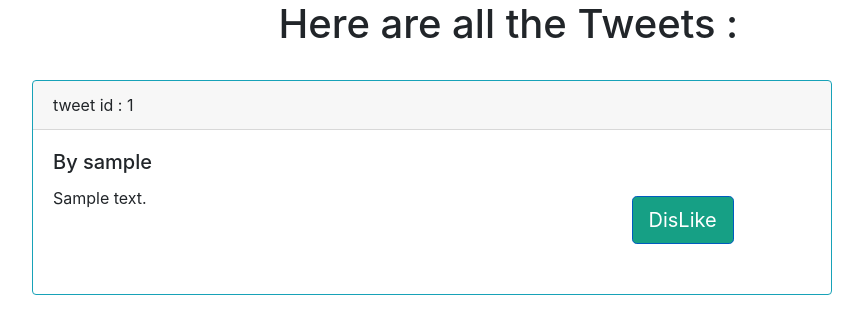
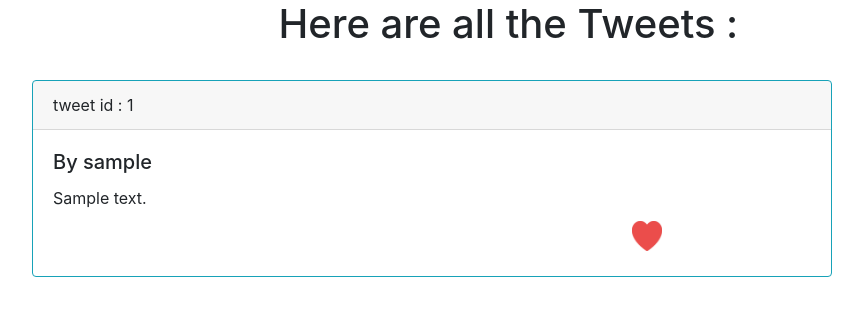
Before and after one commit to raphovitch/Hive, a Django app: page /first_app/all_tweets/ in a window 1280 px wide; the page is wider, and only the part inside the window is pictured. Shown: the part 86-420 px from the top of that part, without its empty margins (208-1071 px from the left). Run offline with Django 3.2, Linux system fonts and the light colour scheme; a user stored in the database is signed in; tables that the repository leaves empty hold one stand-in row (values such as "Sample post"); grey boxes marked "Sample" are stand-in pictures; parts of the project's set-up code (start-up, migrations or seed data) failed here and were passed over; some libraries are stand-ins or nearby versions.

Commit message:
put the heart for like and dislike button

```diff
--- a/hive/first_app/templates/all_tweets.html
+++ b/hive/first_app/templates/all_tweets.html
@@ -1,7 +1,7 @@
 {% extends 'base.html'%}
 {% block title %}Tweets{% endblock%}
 
-
+{% load staticfiles %}
 {% block content %}
 	<div style= "position:relative;right: -38%">
 	<h1>Here are all the Tweets : </h1>
@@ -26,12 +26,12 @@
 
 				{% if like %}
 					<div class="button-follow">
-						<a href="{% url 'first_app:dislike_tweet' tweet.id%}" class="btn btn-primary btn-lg active " role="button" aria-pressed="true">DisLike</a>
+						<a href="{% url 'first_app:dislike_tweet' tweet.id%}"> <img class ="like-button" src="{% static 'images/like_button.png' %}"> <role="button" aria-pressed="true"></a>
 					</div>
 
 				{% else %}
 					<div class="button-follow">
-						<a href="{% url 'first_app:like_tweet' tweet.id%}" class="btn btn-primary btn-lg active " role="button" aria-pressed="true">Like</a>
+						<a href="{% url 'first_app:like_tweet' tweet.id%}"> <img class ="like-button" src="{% static 'images/not_like_button.png' %}"> <role="button" aria-pressed="true"></a>
 					</div>
 
 				{% endif %}
--- a/hive/hive/static/css/styles.css
+++ b/hive/hive/static/css/styles.css
@@ -142,3 +142,17 @@
     max-height: 700px;
 
 }
+
+.like-button{
+	height: 30px;
+	width: 30px;
+	position: relative;
+	top: 25px;
+}
+
+.dislike-button{
+	height: 30px;
+	width: 30px;
+	position: relative;
+	top: 25px;
+}
```
Also changed, not shown: hive/hive/static/images/like_button.png (added), hive/hive/static/images/not_like_button.png (added).
